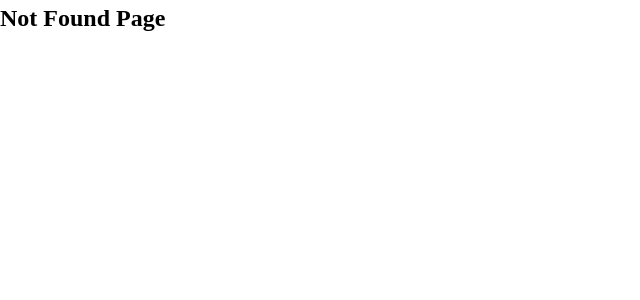
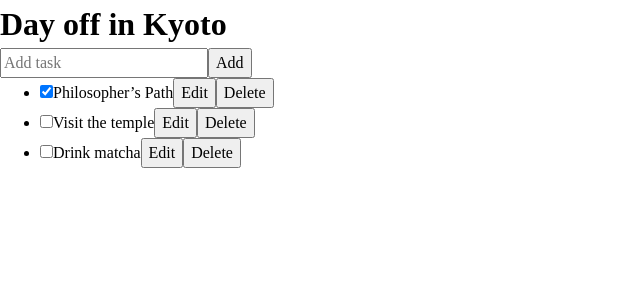
Before and after one commit to takunagai/react-official-tutorial, a React (Create React App) app: page /TaskApp6 in a window 1280 px wide. Before the commit this address had no page. Shown: the top 300 px of the page, without its empty margins (0-640 px from the left). Built offline with nearby package versions, Linux system fonts and the light colour scheme.

Commit message:
Reducer and Context 1 - TODOリスト (Reducer だけで)

```diff
--- a/src/Frontpage.jsx
+++ b/src/Frontpage.jsx
@@ -79,6 +79,7 @@ export default function Frontpage() {
           <li><Link to="/Page2">Page2</Link></li>
           <li><Link to="/ProfilePage">ProfilePage</Link></li>
           <li><Link to="/ArticleList">ArticleList</Link></li>
+          <li><Link to="/TaskApp6">TaskApp6</Link></li>
         </ul>
       </nav>
       <Outlet />
--- /dev/null
+++ b/src/TaskApp6.jsx
@@ -0,0 +1,81 @@
+import { useReducer } from 'react'
+import AddTask from './TaskApp6AddTask'
+import  TaskList from './TaskApp6TaskList'
+
+let nextId = 3
+const initialTasks = [
+  { id: 0, text: 'Philosopher’s Path', done: true },
+  { id: 1, text: 'Visit the temple', done: false },
+  { id: 2, text: 'Drink matcha', done: false }
+]
+
+export default function TaskApp6() {
+  const [tasks, dispatch] = useReducer(tasksReducer, initialTasks)
+
+  function handleAddTask(text) {
+    dispatch({ // Reducer に渡すアクションオブジェクト(何が起こったのかについての最小限の情報)
+      type: 'added',
+      id: nextId++,
+      text: text
+    })
+  }
+
+  function handleChangeTask(task) {
+    dispatch({
+      type: 'changed',
+      task: task
+    })
+  }
+
+  function handleDeleteTask(taskId) {
+    dispatch({
+      type: 'deleted',
+      id: taskId
+    })
+  }
+
+  return (
+    <>
+      <h1>Day off in Kyoto</h1>
+      <AddTask onAddTask={handleAddTask} />
+      <TaskList
+        tasks={tasks}
+        onChangeTask={handleChangeTask}
+        onDeleteTask={handleDeleteTask}
+      />
+    </>
+  )
+}
+
+/**
+ * Reducer 関数 (状態ロジック)
+ */
+function tasksReducer(tasks, action) {
+  switch (action.type) {
+    case 'added': {
+      return [
+        ...tasks,
+        {
+          id: action.id,
+          text: action.text,
+          done: false
+        }
+      ]
+    }
+    case 'changed': {
+      return tasks.map(t => {
+        if (t.id === action.task.id) {
+          return action.task
+        } else {
+          return t
+        }
+      })
+    }
+    case 'deleted': {
+      return tasks.filter(t => t.id !== action.id)
+    }
+    default: {
+      throw Error('Unknown action: ' + action.type)
+    }
+  }
+}
--- /dev/null
+++ b/src/TaskApp6AddTask.jsx
@@ -0,0 +1,20 @@
+import { useState } from 'react'
+
+export default function AddTask({ onAddTask }) {
+  const [text, setText ] = useState('')
+
+  return (
+    <>
+      <input
+        type="text"
+        placeholder="Add task"
+        value={text}
+        onChange={(e) => setText(e.target.value)}
+      />
+      <button onClick={() => {
+        setText('')
+        onAddTask(text)
+      }}>Add</button>
+    </>
+  )
+}
--- /dev/null
+++ b/src/TaskApp6TaskList.jsx
@@ -0,0 +1,64 @@
+import { useState } from 'react'
+
+export default function TaskList({ tasks, onChangeTask, onDeleteTask }) {
+  return (
+    <ul>
+      {tasks.map(task => (
+        <li key={task.id}>
+          <Task
+            task={task}
+            onChange={onChangeTask}
+            onDelete={onDeleteTask}
+          />
+        </li>
+      ))}
+    </ul>
+  )
+}
+
+function Task({ task, onChange, onDelete }) {
+  const [isEditing, setIsEditing] = useState(false)
+  let taskContent
+
+  if (isEditing) {
+    taskContent = (
+      <>
+        <input
+          type="text"
+          value={task.text}
+          onChange={e => {
+            onChange({
+              ...task,
+              text: e.target.value
+            })
+          }}
+        />
+        <button onClick={() => setIsEditing(false)}>Save</button>
+      </>
+    )
+  } else {
+    taskContent = (
+      <>
+        {task.text}
+        <button onClick={() => setIsEditing(true)}>Edit</button>
+      </>
+    )
+  }
+
+  return (
+    <label>
+      <input
+        type="checkbox"
+        checked={task.done}
+        onChange={e => {
+          onChange({
+            ...task,
+            done: e.target.checked
+          })
+        }}
+      />
+      {taskContent}
+      <button onClick={() => onDelete(task.id)}>Delete</button>
+    </label>
+  )
+}
--- a/src/index.js
+++ b/src/index.js
@@ -78,6 +78,7 @@ import Messenger2 from './Messenger2'
 import Page2 from './Page2'
 import ProfilePage from './ProfilePage'
 import ArticleList from './ArticleList'
+import TaskApp6 from './TaskApp6'
 
 const container = document.getElementById('root')
 const root = createRoot(container) // createRoot(container!) if you use TypeScript
@@ -165,6 +166,7 @@ root.render(
         <Route path="Page2" element={<Page2 />} />
         <Route path="ProfilePage" element={<ProfilePage />} />
         <Route path="ArticleList" element={<ArticleList />} />
+        <Route path="TaskApp6" element={<TaskApp6 />} />
         <Route path="*" element={<NotFound />} />{/* Not Found の時*/}
       </Routes>
     </BrowserRouter>
```
Also changed, not shown: 1 other file (tests, documents, lock files or other folders).
